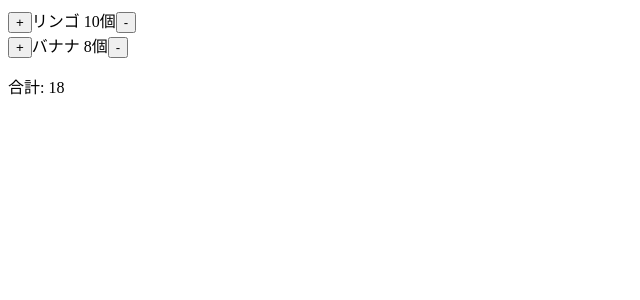
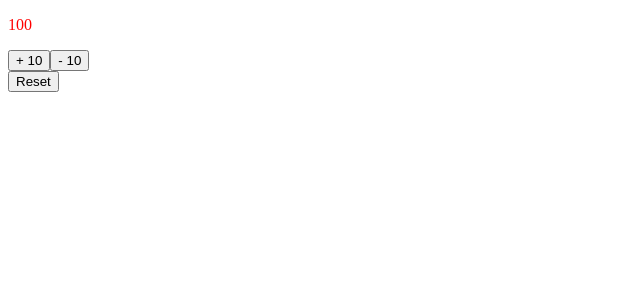
Before and after one commit to hibichan1789/react-practice, a React (Vite) app: page / in a window 1280 px wide. Shown: the top 300 px of the page, without its empty margins (0-640 px from the left). Built offline with nearby package versions, Linux system fonts and the light colour scheme.

Commit message:
count-practice

```diff
--- a/src/App.tsx
+++ b/src/App.tsx
@@ -2,56 +2,48 @@
 
 import { useState } from "react";
 
-type ProductItemProps = {
-  name:string;
-  count:number;
+const highCountStyle =  {
+  color:"red"
 }
-function ProductItem({name, count}:ProductItemProps){
-  return(<span>{name} {count}個</span>);
+function Display({count}:{count:number}){
+  return <p style={count>=100 ? highCountStyle : {}}>{count}</p>
 }
-type CountButtonProps = {
-  isAdd:boolean;
-  clickAction:()=>void;
+function CountButton({countDiff, isAdd, clickAction}:{countDiff:number, isAdd:boolean, clickAction:()=>void}){
+  return(
+    <button onClick={clickAction}>{isAdd ? "+" : "-"} {countDiff}</button>
+  );
 }
-function CountButton({isAdd, clickAction}:CountButtonProps){
-  return <button onClick={clickAction}>{isAdd ? "+" : "-"}</button>
+function ResetButton({clickAction}:{clickAction:()=>void}){
+  return <button onClick={clickAction}>Reset</button>
 }
-type Product = {
-  name:string;
-  count:number;
-}
-const products:Product[] = [
-  {name:"リンゴ", count: 10},
-  {name:"バナナ", count: 8}
-]
-export default function ShoppingCart(){
-  const [productItems, setProductItems] = useState(products.map(product => product));
-  function clickCount(targetName:string, isAdd:boolean){
-    const newProductItem = productItems.map(item =>{
-      if(item.name !== targetName){
-        return item;
-      }
-      if(isAdd){
-        return {...item, count:item.count + 10};
-      }
-      return {...item, count:item.count === 0 ? item.count : item.count - 10};
-    });
-    setProductItems(newProductItem);
+const initialCount = 100;
+const countDiff = 10;
+export default function AppComponent(){
+  const [currentCount, setCurrentCount] = useState<number>(initialCount);
+  function countAction(isAdd:boolean){
+    if(isAdd){
+      setCurrentCount(currentCount + countDiff);
+      return;
+    }
+
+    if(currentCount - countDiff < 0){
+      return;
+    }
+    setCurrentCount(currentCount - countDiff);
+  }
+  function resetAction(){
+    setCurrentCount(initialCount);
   }
   return(
     <>
-    {productItems.map(item => {
-    return(
-      <div key={item.name}>
-        <CountButton isAdd={true} clickAction={()=>clickCount(item.name, true)}/>
-        <ProductItem  name={item.name} count={item.count}/>
-        <CountButton isAdd={false} clickAction={()=>clickCount(item.name, false)}/>
+      <Display count={currentCount}/>
+      <div>
+        <CountButton countDiff={countDiff} isAdd={true} clickAction={()=>countAction(true)} />
+        <CountButton countDiff={countDiff} isAdd={false} clickAction={()=>countAction(false)}/>
       </div>
-    );
-    })}
-    <div>
-          <p>合計: {productItems.reduce((sum, item)=>sum + item.count, 0)}</p>
-    </div>
+      <div>
+        <ResetButton clickAction={()=>resetAction()}/>
+      </div>
     </>
-  )
+  );
 }
```
